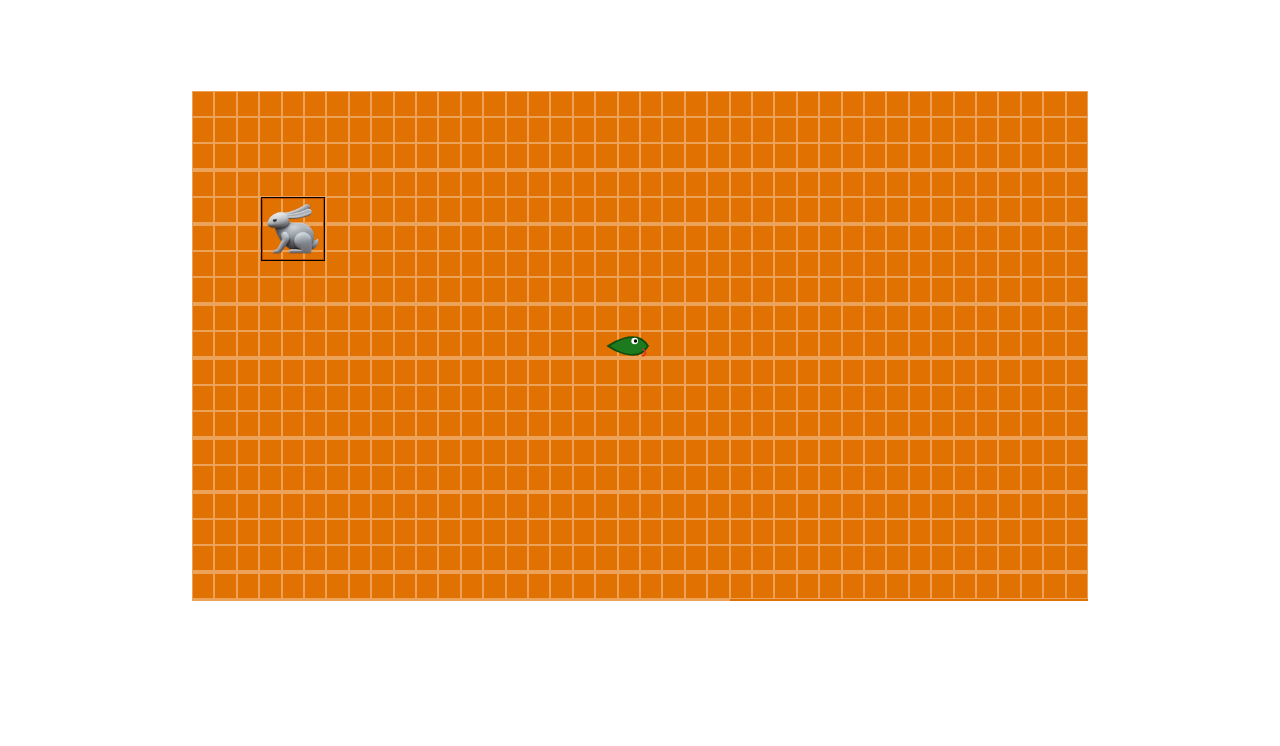
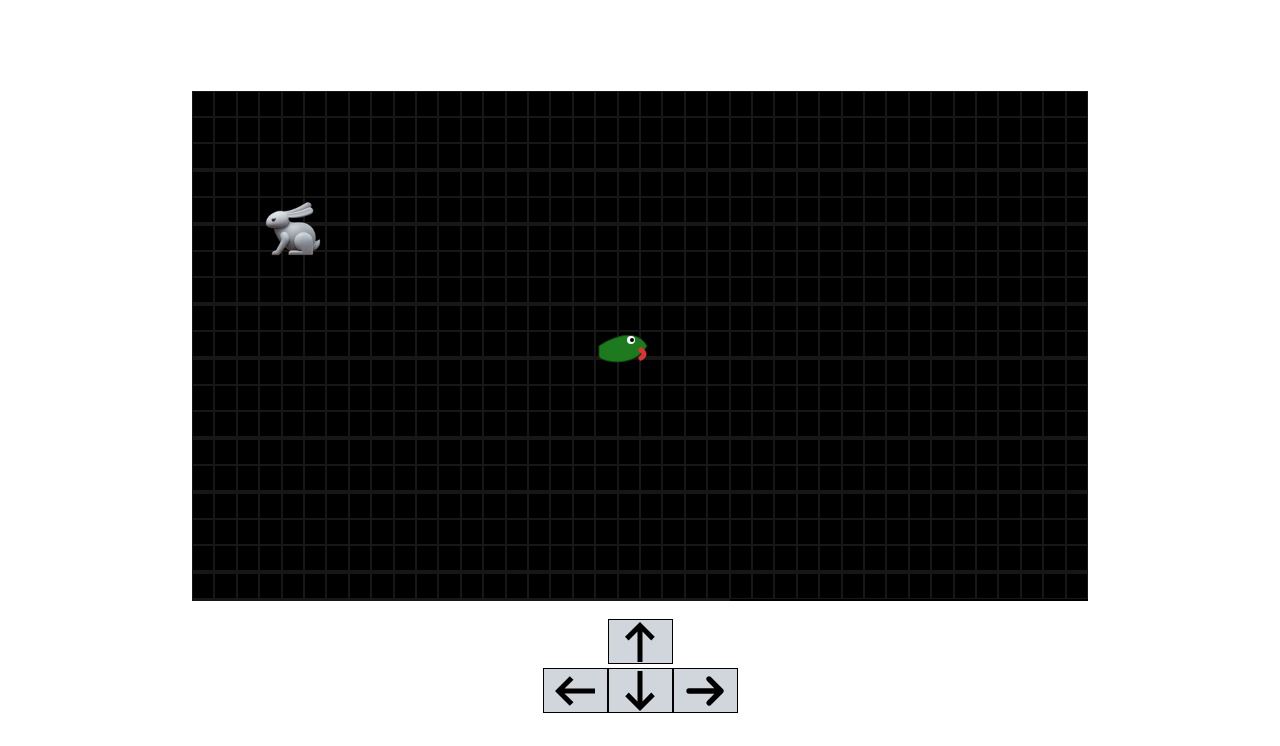
Before and after one commit to parsa-farshah/snakeGame, a website: page index.html in a window 1280 px wide. Shown: the part 54-800 px from the top of the page. Drawn offline with Linux system fonts and the light colour scheme.

Commit message:
feat: add keys

```diff
--- a/index.html
+++ b/index.html
@@ -8,16 +8,18 @@
   </head>
   <body>
     <div class="w-full">
-      <h2>score: <span id="scoreWrapper">0</span></h2>
+      <h2 class="w-full text-3xl font-black text-center">
+        score: <span id="scoreWrapper" class="text-red-600">0</span>
+      </h2>
       <!-- table -->
       <div
         id="table"
-        class="w-[90%] md:w-[70%] h-[510px] bg-amber-600 overflow-hidden absolute top-1/2 left-[50%] -translate-1/2"
+        class="w-[90%] md:w-[70%] h-[510px] bg-black overflow-hidden absolute top-1/2 left-[50%] -translate-1/2"
       >
         <div
-          class="grid grid-cols-17 lg:grid-cols-40 *:border *:border-[#ffffff59]"
+          class="grid grid-cols-17 lg:grid-cols-40 *:border *:border-[#ffffff17]"
         >
-          <div class="text-amber-600">1</div>
+          <div class="text-black">1</div>
           <div></div>
           <div></div>
           <div></div>
@@ -73,7 +75,7 @@
           <div></div>
           <div></div>
           <div></div>
-          <div class="text-amber-600">1</div>
+          <div class="text-black">1</div>
           <div></div>
           <div></div>
           <div></div>
@@ -129,7 +131,7 @@
           <div></div>
           <div></div>
           <div></div>
-          <div class="text-amber-600">1</div>
+          <div class="text-black">1</div>
           <div></div>
           <div></div>
           <div></div>
@@ -185,7 +187,7 @@
           <div></div>
           <div></div>
           <div></div>
-          <div class="text-amber-600">1</div>
+          <div class="text-black">1</div>
           <div></div>
           <div></div>
           <div></div>
@@ -241,7 +243,7 @@
           <div></div>
           <div></div>
           <div></div>
-          <div class="text-amber-600">1</div>
+          <div class="text-black">1</div>
           <div></div>
           <div></div>
           <div></div>
@@ -297,7 +299,7 @@
           <div></div>
           <div></div>
           <div></div>
-          <div class="text-amber-600">1</div>
+          <div class="text-black">1</div>
           <div></div>
           <div></div>
           <div></div>
@@ -353,7 +355,7 @@
           <div></div>
           <div></div>
           <div></div>
-          <div class="text-amber-600">1</div>
+          <div class="text-black">1</div>
           <div></div>
           <div></div>
           <div></div>
@@ -409,7 +411,7 @@
           <div></div>
           <div></div>
           <div></div>
-          <div class="text-amber-600">1</div>
+          <div class="text-black">1</div>
           <div></div>
           <div></div>
           <div></div>
@@ -465,7 +467,7 @@
           <div></div>
           <div></div>
           <div></div>
-          <div class="text-amber-600">1</div>
+          <div class="text-black">1</div>
           <div></div>
           <div></div>
           <div></div>
@@ -521,7 +523,7 @@
           <div></div>
           <div></div>
           <div></div>
-          <div class="text-amber-600">1</div>
+          <div class="text-black">1</div>
           <div></div>
           <div></div>
           <div></div>
@@ -577,7 +579,7 @@
           <div></div>
           <div></div>
           <div></div>
-          <div class="text-amber-600">1</div>
+          <div class="text-black">1</div>
           <div></div>
           <div></div>
           <div></div>
@@ -633,7 +635,7 @@
           <div></div>
           <div></div>
           <div></div>
-          <div class="text-amber-600">1</div>
+          <div class="text-black">1</div>
           <div></div>
           <div></div>
           <div></div>
@@ -689,7 +691,7 @@
           <div></div>
           <div></div>
           <div></div>
-          <div class="text-amber-600">1</div>
+          <div class="text-black">1</div>
           <div></div>
           <div></div>
           <div></div>
@@ -745,7 +747,7 @@
           <div></div>
           <div></div>
           <div></div>
-          <div class="text-amber-600">1</div>
+          <div class="text-black">1</div>
           <div></div>
           <div></div>
           <div></div>
@@ -801,7 +803,7 @@
           <div></div>
           <div></div>
           <div></div>
-          <div class="text-amber-600">1</div>
+          <div class="text-black">1</div>
           <div></div>
           <div></div>
           <div></div>
@@ -857,7 +859,7 @@
           <div></div>
           <div></div>
           <div></div>
-          <div class="text-amber-600">1</div>
+          <div class="text-black">1</div>
           <div></div>
           <div></div>
           <div></div>
@@ -913,7 +915,7 @@
           <div></div>
           <div></div>
           <div></div>
-          <div class="text-amber-600">1</div>
+          <div class="text-black">1</div>
           <div></div>
           <div></div>
           <div></div>
@@ -969,7 +971,7 @@
           <div></div>
           <div></div>
           <div></div>
-          <div class="text-amber-600">1</div>
+          <div class="text-black">1</div>
           <div></div>
           <div></div>
           <div></div>
@@ -1025,7 +1027,7 @@
           <div></div>
           <div></div>
           <div></div>
-          <div class="text-amber-600">1</div>
+          <div class="text-black">1</div>
           <div></div>
           <div></div>
           <div></div>
@@ -1090,33 +1092,106 @@
       id="snake"
       class="w-fit h-fit absolute top-1/2 left-[49.1%] -translate-1/2 flex justify-center items-center duration-200"
     >
-      <div id="snakeHead" class="w-[50px] h-[50px] duration-500">
+      <div id="snakeHead" class="w-[60px] h-[60px] duration-500">
         <svg
-          viewBox="0 0 120 120"
+          viewBox="10 0 120 120"
           xmlns="http://www.w3.org/2000/svg"
           class="w-full h-full"
         >
           <!-- بدنه سر -->
           <path
-            d="M12,60 C12,60 80,12 108,60 C80,108 12,60 12,60 Z"
+            d="M12,60 C12,60 80,12 108,60 C80,108 12,90 12,80 Z"
             fill="#1e7a1e"
             stroke="#0f4c0f"
-            stroke-width="4"
+            stroke-width="2"
           />
-          <!-- چشم -->
+
           <circle cx="76" cy="48" r="8" fill="#fff" />
           <circle cx="78" cy="48" r="4" fill="#000" />
-          <!-- زبان -->
+
           <path
             d="M96 68 q12 8 0 16"
             stroke="#d33"
-            stroke-width="4"
+            stroke-width="10"
             fill="none"
             stroke-linecap="round"
           />
         </svg>
       </div>
     </div>
+    <!------------------ keys ------------------->
+    <div
+      class="w-[200px] h-[100px] absolute left-1/2 top-[90%] -translate-1/2 z-40 flex flex-col gap-y-1 justify-center items-center"
+    >
+      <div id="arrowUpClick" class="w-full flex justify-center">
+        <div
+          class="w-[65px] h-[45px] border bg-gray-300 flex justify-center items-center"
+        >
+          <svg
+            xmlns="http://www.w3.org/2000/svg"
+            width="40"
+            height="40"
+            viewBox="0 0 16 16"
+          >
+            <path
+              fill="#000000"
+              d="M3.4 7.4L7 3.8V16h2V3.8l3.5 3.6l1.4-1.5L8 0L2 5.9z"
+            />
+          </svg>
+        </div>
+      </div>
+
+      <div class="w-full flex justify-center items-center">
+        <div
+          id="arrowLeftClick"
+          class="w-[65px] h-[45px] border flex justify-center items-center bg-gray-300"
+        >
+          <svg
+            xmlns="http://www.w3.org/2000/svg"
+            width="40"
+            height="40"
+            viewBox="0 0 16 16"
+          >
+            <path
+              fill="#000000"
+              d="M7.4 12.5L3.8 9H16V7H3.8l3.6-3.5l-1.5-1.4L0 8l5.9 5.9z"
+            />
+          </svg>
+        </div>
+        <div
+          id="arrowDownClick"
+          class="w-[65px] h-[45px] border flex justify-center items-center bg-gray-300"
+        >
+          <svg
+            xmlns="http://www.w3.org/2000/svg"
+            width="40"
+            height="40"
+            viewBox="0 0 16 16"
+          >
+            <path
+              fill="#000000"
+              d="M12.5 8.6L9 12.2V0H7v12.2L3.5 8.6l-1.4 1.5L8 16l5.9-5.9z"
+            />
+          </svg>
+        </div>
+        <div
+          id="arrowRightClick"
+          class="w-[65px] h-[45px] border flex justify-center items-center bg-gray-300"
+        >
+          <svg
+            xmlns="http://www.w3.org/2000/svg"
+            width="40"
+            height="40"
+            viewBox="0 0 15 15"
+          >
+            <path
+              fill="#000000"
+              d="M8.293 2.293a1 1 0 0 1 1.414 0l4.5 4.5a1 1 0 0 1 0 1.414l-4.5 4.5a1 1 0 0 1-1.414-1.414L11 8.5H1.5a1 1 0 0 1 0-2H11L8.293 3.707a1 1 0 0 1 0-1.414Z"
+            />
+          </svg>
+        </div>
+      </div>
+    </div>
   </body>
   <script src="src/js/index.js"></script>
 </html>
--- a/src/js/index.js
+++ b/src/js/index.js
@@ -4,6 +4,25 @@ let tableRect = $table.getBoundingClientRect();
 let snakeRect = $snake.getBoundingClientRect();
 let interval = null;
 const $head = document.querySelector("#snake-head");
+
+const $arrowUpClick = document.querySelector("#arrowUpClick");
+const $arrowLeftClick = document.querySelector("#arrowLeftClick");
+const $arrowRightClick = document.querySelector("#arrowRightClick");
+const $arrowDownClick = document.querySelector("#arrowDownClick");
+
+$arrowUpClick.addEventListener("click", () => {
+  move("up");
+});
+$arrowDownClick.addEventListener("click", () => {
+  move("down");
+});
+$arrowRightClick.addEventListener("click", () => {
+  move("right");
+});
+$arrowLeftClick.addEventListener("click", () => {
+  move("left");
+});
+
 // const $headRect = $head.getBoundingClientRect;
 document.addEventListener("keydown", (e) => {
   switch (e.key) {
@@ -143,7 +162,7 @@ function rabitMaker() {
 
   let $rabitWrapper = document.createElement("div");
   $rabitWrapper.setAttribute("id", "rabitWrapper");
-  $rabitWrapper.classList.add("absolute", "w-16", "h-16", "border");
+  $rabitWrapper.classList.add("absolute", "w-16", "h-16");
 
   let md = Math.round(tableRect.right) - Math.round(tableRect.left);
   md = md - tableRect.left;
@@ -158,7 +177,7 @@ function rabitMaker() {
   let topRabbit = Math.floor(Math.random() * mdT) + Math.round(tableRect.top);
   $rabitWrapper.style.top = `${topRabbit}px`;
 
-  rabitDiv.innerHTML = `<figure class=" border border-amber-700">
+  rabitDiv.innerHTML = `<figure>
                           <img class="w-full" src="src/images/rabbit.png" alt="" />
                       </figure>`;
 
@@ -187,7 +206,7 @@ function checkCollision() {
     flagScore++;
     $scoreWrapper.innerText = flagScore;
     // add snake
-    $snake.innerHTML += `<div class="w-[25px] h-[25px] tail-segment relative">
+    $snake.innerHTML += `<div class="w-10 h-10 tail-segment relative">
     <svg viewBox="0 0 40 40" xmlns="http://www.w3.org/2000/svg" class="absolute w-full h-full">
       <defs>
         <linearGradient id="tailGradient" x1="0" y1="0" x2="8" y2="1">
```
Also changed, not shown: src/styles/output.css.
